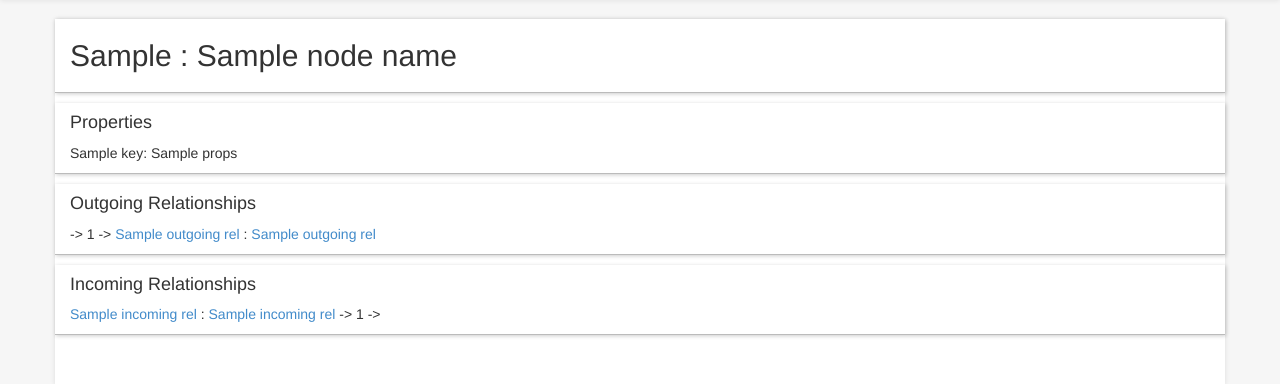
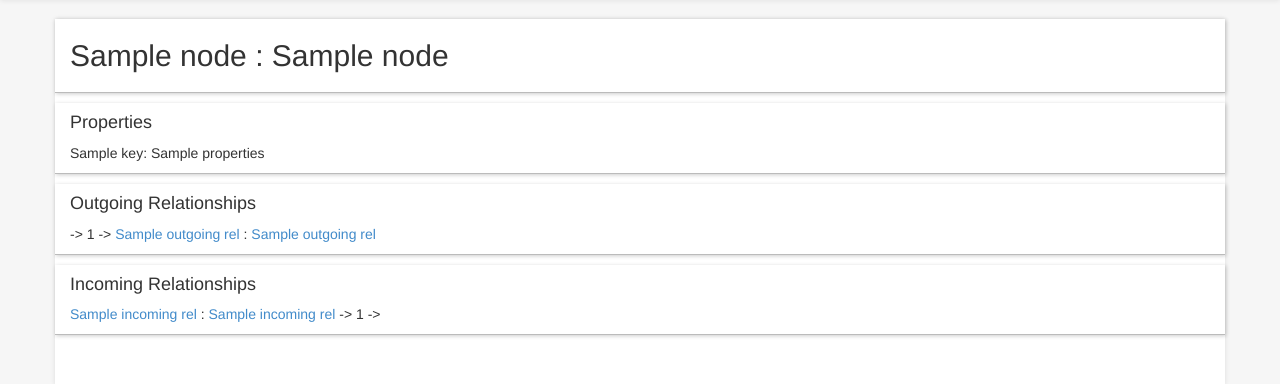
Before and after one commit to george-miller/intellectualSharing, a Django app: template home/templates/node.html in a window 1280 px wide. Shown: the part 51-435 px from the top of the page. Run offline with Django 3.2, Linux system fonts and the light colour scheme; the template is opened without the code that fills it: most values are stand-ins (such as "Sample title", 1, 10 or a date in 2020); parts of the project's set-up code (start-up, migrations or seed data) failed here and were passed over; some libraries are stand-ins or nearby versions; some web fonts are replaced.

Commit message:
Updating settings and adding beginning for Node Class for template use.

```diff
--- a/home/db.py
+++ b/home/db.py
@@ -2,6 +2,12 @@
 
 g = Graph('http://neo4j:django@gmmotto.ddns.net:7474/db/data/')
 
+class TemplateNode():
+    def __init__(self, node):
+        self.node = node
+        self.properties = node.properties
+        self.name = node['name']
+        self.label = list(node.labels)[0]
 
 # Wrapping py2neo to give a domain-specific interface for our application
 
--- a/home/templates/node.html
+++ b/home/templates/node.html
@@ -25,20 +25,20 @@
 
 <div class='row'>
     <div class="col-xs-12 section">
-        <h2>{{nodeType}} : {{nodeName}}</h2>
+        <h2>{{node.label}} : {{node.name}}</h2>
     </div>
 
     <div class="col-xs-12 section">
         <h4>Properties</h4>
-        {% for key in props %}
-            {{key}}: {{props|hash:key}}<br>
+        {% for key in node.properties %}
+            {{key}}: {{node.properties|hash:key}}<br>
         {% endfor %}
     </div>
 
-    {% if 'Images' in props %}
+    {% if 'Images' in node.properties %}
     <div class="col-xs-12 section">
         <h4>Images</h4>
-        <div class="col-xs-4"><img src="{{props|hash:'Images'}}" /></div>
+        <div class="col-xs-4"><img src="{{node.properties|hash:'Images'}}" /></div>
     </div>
     {% endif %}
 
--- a/intellectualSharing/settings.py
+++ b/intellectualSharing/settings.py
@@ -15,14 +15,16 @@
 		'DIRS' : [os.path.join(BASE_DIR, 'templates')],
 		'OPTIONS': {
             'context_processors': [
+                'django.template.context_processors.debug',
+                'django.template.context_processors.request',
                 'django.contrib.auth.context_processors.auth',
+                'django.contrib.messages.context_processors.messages',
             ],
 		},
     },
 ]
 
 ALLOWED_HOSTS = []
-
 
 # Application definition
 
```
Also changed, not shown: home/views.py (+4 -6 lines).
